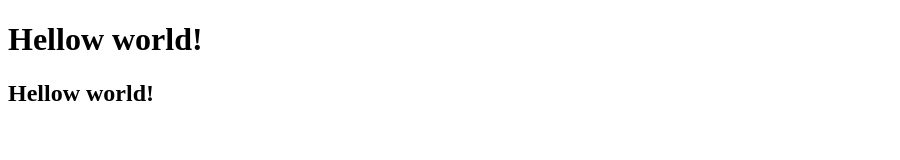
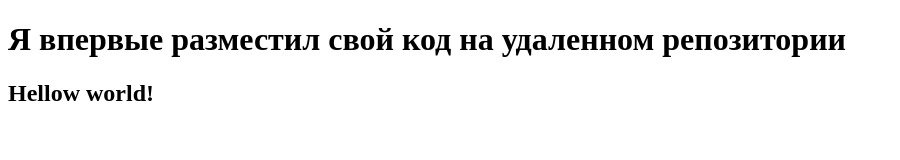
Before and after one commit to BananILN/new-repo, a plain HTML site: page index.html in a window 1280 px wide. Shown: the whole page, without its empty margins (0-900 px from the left). Drawn offline with Linux system fonts and the light colour scheme.

Commit message:
new commit

```diff
--- a/index.html
+++ b/index.html
@@ -3,10 +3,10 @@
 <head>
     <meta charset="UTF-8">
     <meta name="viewport" content="width=device-width, initial-scale=1.0">
-    <title>Document</title>
+    <title>New git project</title>
 </head>
 <body>
-    <h1>Hellow world!</h1>
+    <h1>Я впервые разместил свой код на удаленном репозитории</h1>
     <h2>Hellow world!</h2>
 </body>
 </html>
```
